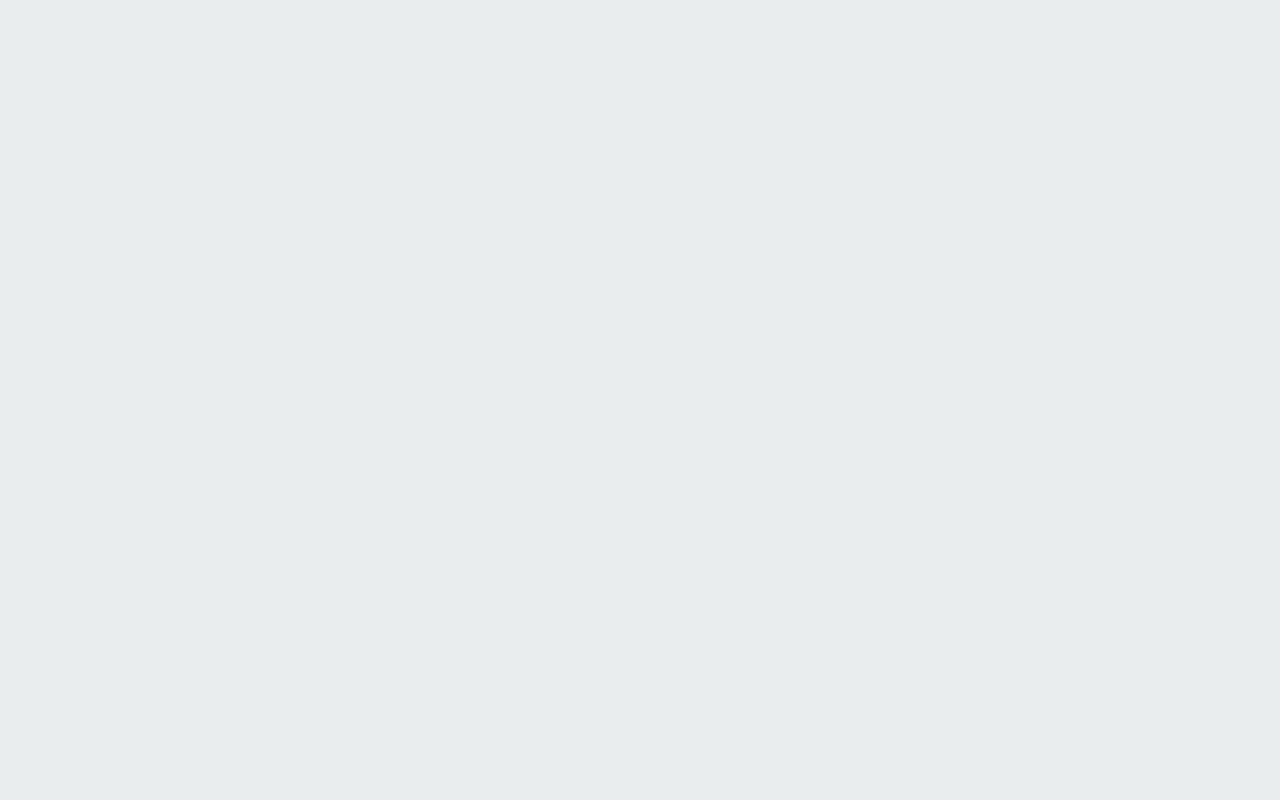
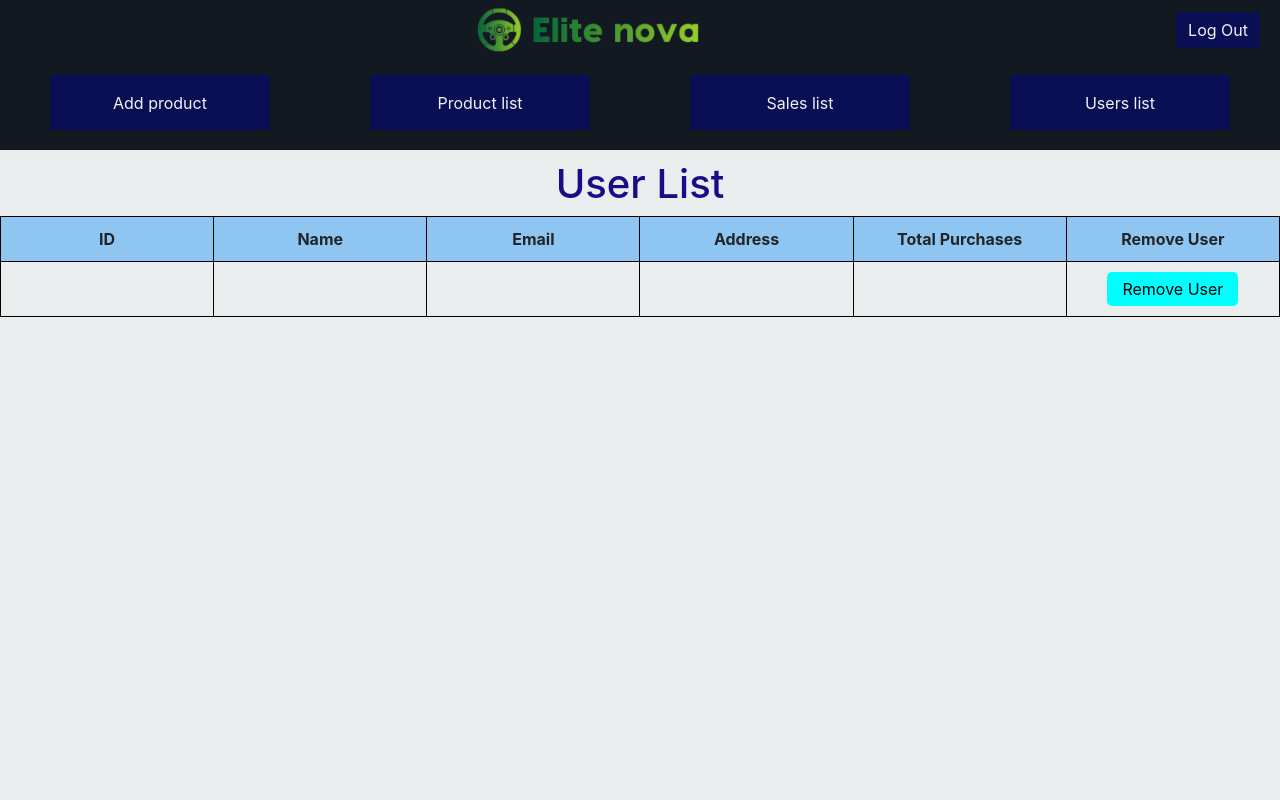
Before and after one commit to PiyumalT/ecommerce_system, a React (Create React App) app in the folder frontend/: page /UsersList in a window 1280 px wide. Before the commit this address had no page. Shown: the top 800 px of the page. Built offline with nearby package versions, Linux system fonts and the light colour scheme.

Commit message:
UsersList page added

```diff
--- a/frontend/src/App.js
+++ b/frontend/src/App.js
@@ -21,6 +21,7 @@ import AdminNavBar from './components/AdminNavBar/AdminNavBar';
 import AdminDashbord from './pages/AdminDashbord/AdminDashbord';
 import AddProduct from './pages/AddProduct/AddProduct';
 import ProductList from './pages/ProductList/ProductList';
+import UsersList from './pages/UsersList/UsersList';
 
 
 
@@ -40,6 +41,7 @@ function App() {
             <Route path="/AdminDashbord" element={<><AdminNavBar/><AdminDashbord/><Footer/></>}/>
             <Route path="/AddProduct" element={<><AdminNavBar/><AddProduct/><Footer/></>}/>
             <Route path="/ProductList" element={<><AdminNavBar/><ProductList/><Footer/></>}/>
+            <Route path="/UsersList" element={<><AdminNavBar/><UsersList/><Footer/></>}/>
           </Routes>
 
 
--- /dev/null
+++ b/frontend/src/pages/UsersList/UsersList.js
@@ -0,0 +1,37 @@
+import React from 'react'
+import './usersList.css'
+
+export default function UsersList() {
+
+  return (
+    <div className='middle3'>
+
+    <h1>User List</h1>
+    <table >
+        <thead>
+            <tr>
+            <th>ID</th>
+            <th>Name</th>
+            <th>Email</th>
+            <th>Address</th>
+            <th>Total Purchases</th>
+            <th>Remove User</th>
+            </tr>
+        </thead>
+        <tbody className='tbody'>
+            <tr>
+            <td></td>
+            <td></td>
+            <td></td>
+            <td></td>
+            <td></td>
+            <td><button className="button">Remove User</button></td>
+            </tr>
+         </tbody>
+    </table >
+
+
+
+    </div>
+  )
+}
--- /dev/null
+++ b/frontend/src/pages/UsersList/usersList.css
@@ -0,0 +1,14 @@
+.middle3 th{
+    width: 16.66%;
+}
+
+.middle3 h1{
+    text-align: center;
+    margin-top: 10px;
+    color: #1b0b86;
+}
+
+.middle3{
+    height: 50vw;
+    width: 100%;
+}
```
Also changed, not shown: frontend/src/pages/SignUp/signup.css (deleted, +0 -27 lines), frontend/src/pages/SignUp/signup.js (deleted, +0 -45 lines).
